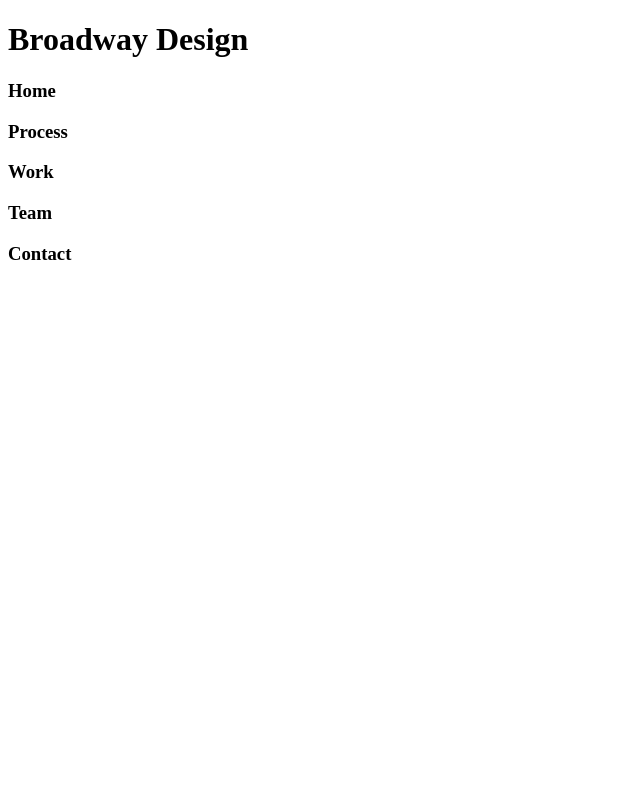
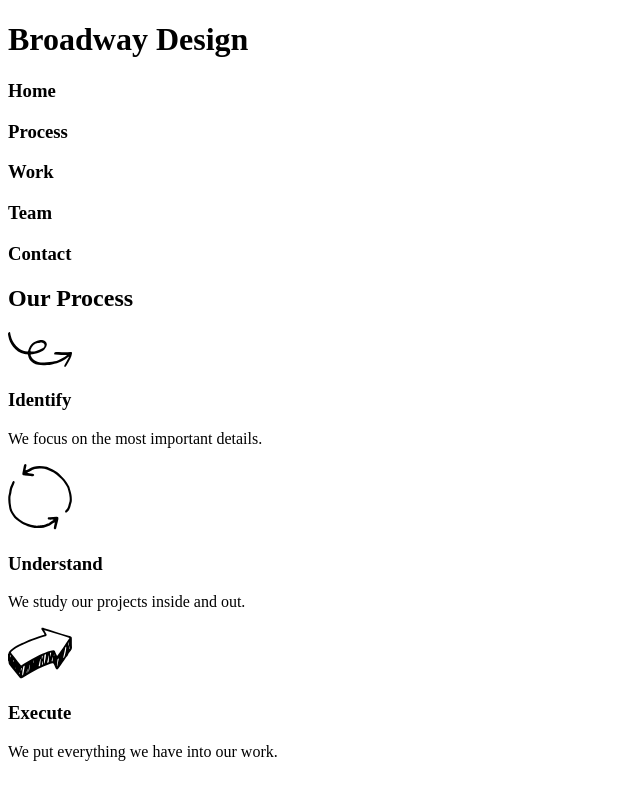
Before and after one commit to Neglin/Broadway, a plain HTML site: page index.html in a window 1280 px wide. Shown: the whole page, without its empty margins (0-640 px from the left). Drawn offline with Linux system fonts and the light colour scheme.

Commit message:
Added some text

```diff
--- a/index.html
+++ b/index.html
@@ -16,5 +16,19 @@
 
     </div>
 
+    <div class="Process">
+      <h2>Our Process</h2>
+        <img src="./resources/images/identify.svg" alt="identify">
+          <h3>Identify</h3>
+            <p>We focus on the most important details.</p>
+        <img src="./resources/images/understand.svg" alt="understand">
+          <h3>Understand</h3>
+            <p>We study our projects inside and out.</p>
+        <img src="./resources/images/execute.svg" alt="execute">
+        <h3>Execute</h3>
+          <p>We put everything we have into our work.</p>
+
+    </div>
+
   </body>
 </html>
```
Also changed, not shown: resources/images/execute.svg (added), resources/images/identify.svg (added), resources/images/the-flatiron-building.png (added), resources/images/understand.svg (added).
